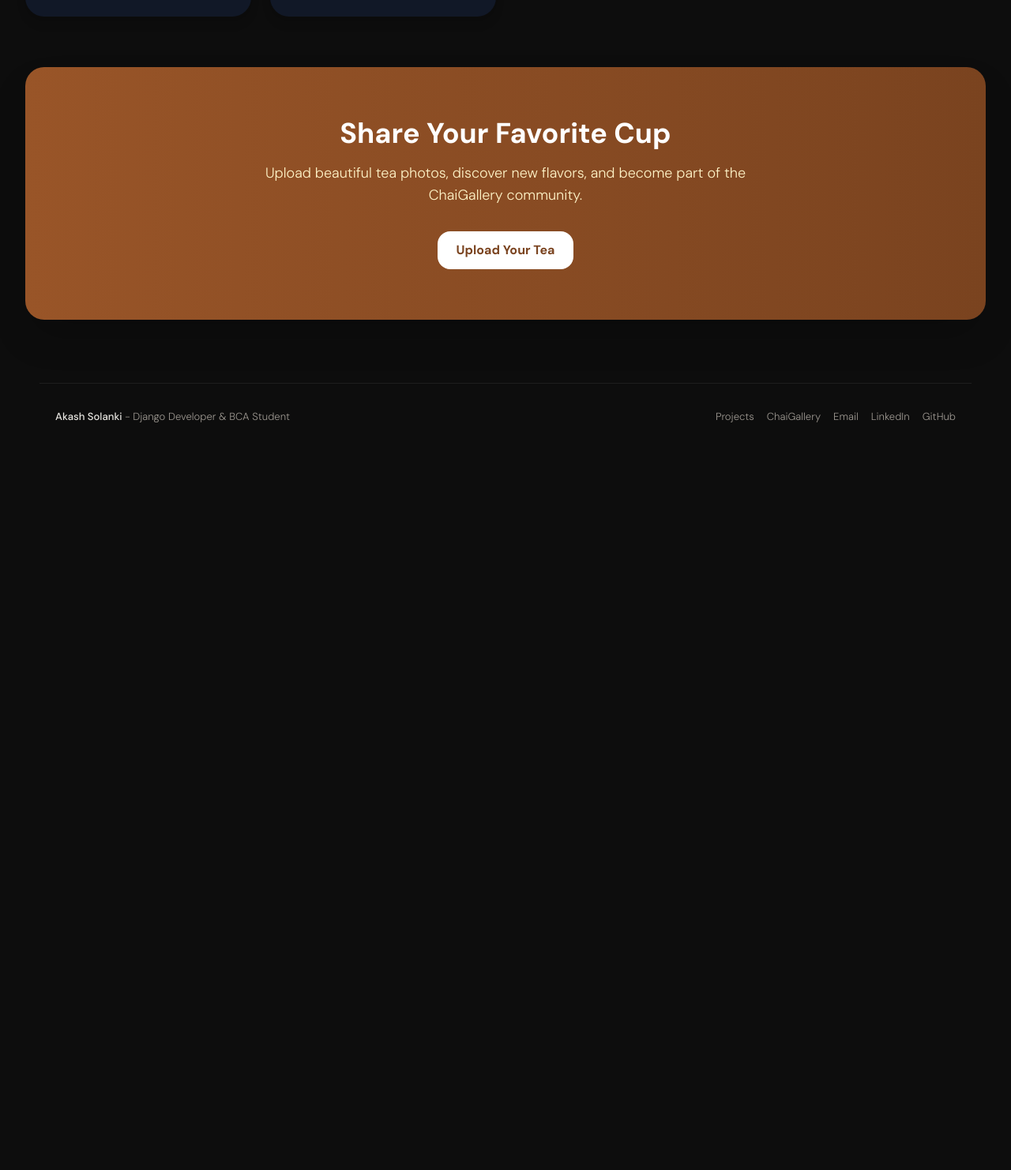
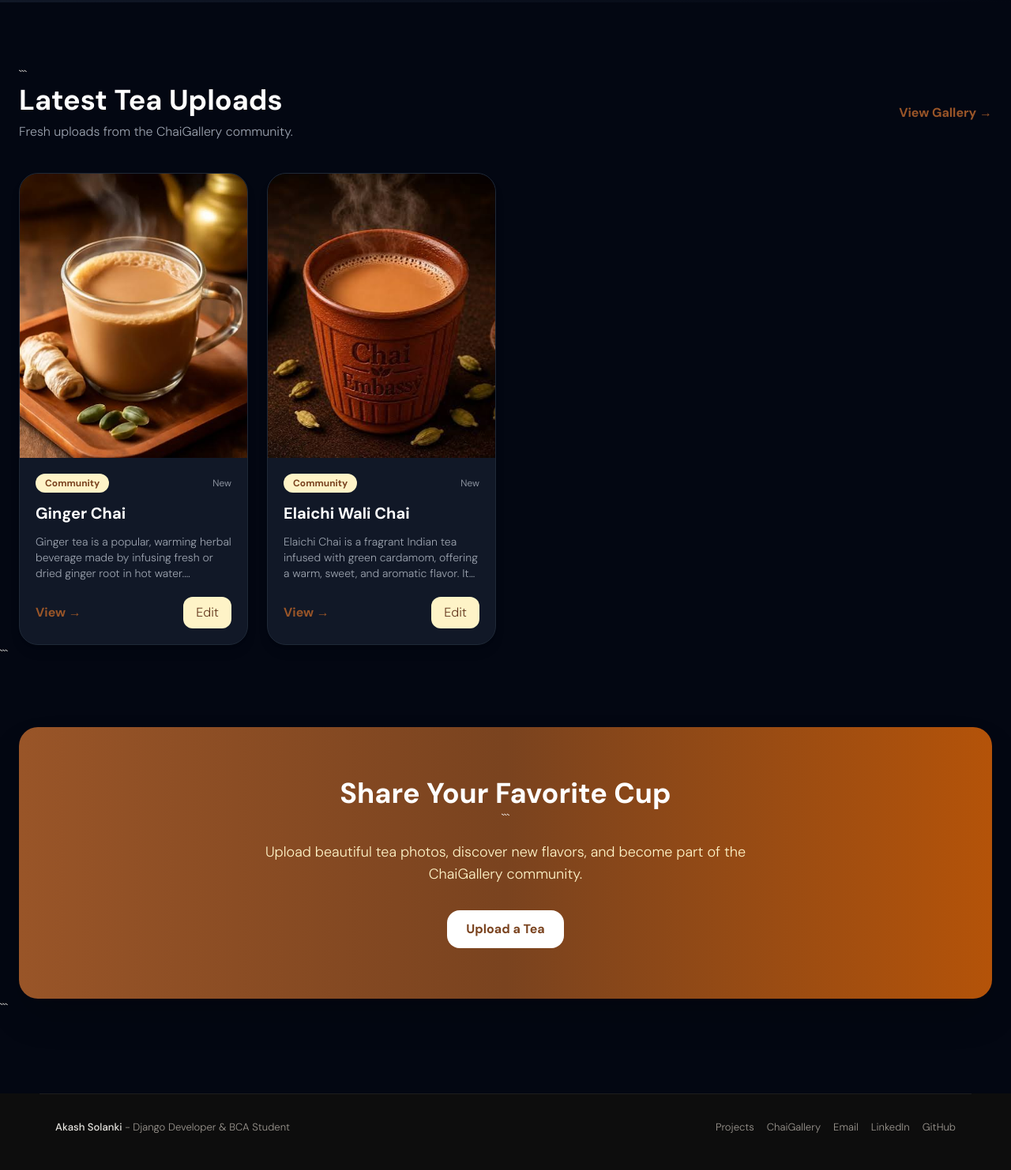
Before and after one commit to Akash112004/ChaiGallery, a Django app: page /chai/ in a window 1280 px wide. Shown: the part 1389-2871 px from the top of the page at 79% size. Before the commit the page ends 1924 px from the top, so only its background shows below. Run offline with Django 4.2, Linux system fonts and the light colour scheme; data comes from the database, SQL or seed files in the repository; some libraries are stand-ins or nearby versions.

Commit message:
Refactor code structure for improved readability and maintainability

````diff
--- a/chaiheadq/chai/templates/index.html
+++ b/chaiheadq/chai/templates/index.html
@@ -1,133 +1,189 @@
 {% extends 'base.html' %}
+{% load static %}
 
-{% block title %}Discover the World of Chai | ChaiGallery{% endblock %}
+{% block title %}ChaiGallery | Discover the World of Chai{% endblock %}
 
 {% block content %}
 
 <!-- Hero Section -->
-<section class="relative overflow-hidden">
-    <div class="max-w-7xl mx-auto px-4 sm:px-6 lg:px-8 py-20 lg:py-28">
+
+<section class="relative overflow-hidden bg-gradient-to-br from-amber-50 via-orange-50 to-yellow-50 dark:from-gray-950 dark:via-gray-900 dark:to-gray-950">
+    <div class="max-w-7xl mx-auto px-6 py-20 lg:py-28">
         <div class="grid lg:grid-cols-2 gap-12 items-center">
 
+     <div class="hero-image-card">
+                    <img src="{% static 'images/chai-hero.jpg' %}" alt="A beautiful cup of chai" class="hero-image">
+                </div>
             <!-- Left Content -->
         <div>
-                <span class="inline-flex items-center rounded-full bg-chai-100 text-chai-700 px-4 py-2 text-sm font-medium">
-                    Explore tea from around the world
+            <span class="inline-flex items-center px-4 py-2 rounded-full bg-amber-100 text-chai-700 text-sm font-semibold">
+                Discover handcrafted tea stories
             </span>
 
-                <h1 class="mt-6 text-5xl lg:text-7xl font-bold leading-tight">
-                    Discover the
-                    <span class="text-chai-600">World of Chai</span>
+            <h1 class="mt-6 text-5xl lg:text-7xl font-bold leading-tight text-gray-900 dark:text-white">
+                Welcome to
+                <span class="text-chai-600">ChaiGallery</span>
             </h1>
 
             <p class="mt-6 text-lg text-gray-600 dark:text-gray-400 max-w-xl">
-                    Browse beautiful tea photography, discover traditional chai recipes,
-                    and share your favorite cup with a passionate tea community.
+                A modern gallery where tea lovers share beautiful chai photos,
+                unique flavors, and memorable brewing experiences from around the world.
             </p>
 
-                <div class="mt-8 flex flex-col sm:flex-row gap-4">
+            <div class="mt-8 flex flex-wrap gap-4">
                 <a href="{% url 'gallery' %}"
-                       class="inline-flex items-center justify-center px-6 py-3 rounded-2xl bg-chai-600 text-white font-semibold hover:bg-chai-700 transition hover:scale-105">
-                        Browse Gallery
+                   class="px-6 py-3 rounded-2xl bg-chai-600 text-white font-semibold hover:bg-chai-700 transition">
+                    Explore Gallery
                 </a>
 
-                    <a href="{% url 'categories' %}"
-                       class="inline-flex items-center justify-center px-6 py-3 rounded-2xl border border-chai-300 text-chai-700 dark:text-chai-300 hover:bg-chai-50 dark:hover:bg-gray-900 transition">
-                        Explore Categories
+                <a href="{% url 'upload' %}"
+                   class="px-6 py-3 rounded-2xl border border-chai-300 text-chai-700 dark:text-chai-300 hover:bg-amber-100 dark:hover:bg-gray-800 transition">
+                    Upload Your Tea
                 </a>
             </div>
 
-                <!-- Stats -->
-                <div class="mt-12 grid grid-cols-3 gap-6">
+            <div class="mt-10 grid grid-cols-3 gap-6">
                 <div>
-                        <p class="text-3xl font-bold text-chai-700 dark:text-chai-300">500+</p>
-                        <p class="text-sm text-gray-600 dark:text-gray-400">Tea Photos</p>
+                    <p class="text-3xl font-bold text-chai-700 dark:text-chai-300">{{ teas|length }}</p>
+                    <p class="text-sm text-gray-600 dark:text-gray-400">Featured Teas</p>
                 </div>
                 <div>
-                        <p class="text-3xl font-bold text-chai-700 dark:text-chai-300">25+</p>
-                        <p class="text-sm text-gray-600 dark:text-gray-400">Categories</p>
+                    <p class="text-3xl font-bold text-chai-700 dark:text-chai-300">100%</p>
+                    <p class="text-sm text-gray-600 dark:text-gray-400">Community Driven</p>
                 </div>
                 <div>
-                        <p class="text-3xl font-bold text-chai-700 dark:text-chai-300">10k+</p>
-                        <p class="text-sm text-gray-600 dark:text-gray-400">Tea Lovers</p>
+                    <p class="text-3xl font-bold text-chai-700 dark:text-chai-300">∞</p>
+                    <p class="text-sm text-gray-600 dark:text-gray-400">Tea Stories</p>
                 </div>
             </div>
         </div>
 
         <!-- Right Image -->
         <div class="relative">
-                <div class="rounded-3xl overflow-hidden shadow-2xl">
+            <div class="rounded-3xl overflow-hidden shadow-2xl border border-amber-200 dark:border-gray-800">
                 <img
                     src="https://images.unsplash.com/photo-1515823064-d6e0c04616a7?auto=format&fit=crop&w=900&q=80"
                     alt="Cup of chai tea"
-                        class="w-full h-[550px] object-cover"
-                    >
+                    class="w-full h-[560px] object-cover">
             </div>
 
             <div class="absolute -bottom-6 -left-6 bg-white dark:bg-gray-900 rounded-2xl shadow-xl p-5 border border-amber-100 dark:border-gray-800">
-                    <p class="font-semibold">Masala Chai</p>
-                    <p class="text-sm text-gray-600 dark:text-gray-400">
-                        Trending this week
-                    </p>
+                <p class="font-semibold text-gray-900 dark:text-white">Today's Favorite</p>
+                <p class="text-sm text-gray-600 dark:text-gray-400">A warm cup shared by the community</p>
             </div>
         </div>
 
     </div>
 </div>
+```
+
 </section>
 
-<!-- Featured Categories -->
-<section class="py-16">
-    <div class="max-w-7xl mx-auto px-4 sm:px-6 lg:px-8">
+<!-- Featured Uploads -->
 
+<section class="py-20 bg-amber-50/40 dark:bg-gray-950">
+    <div class="max-w-7xl mx-auto px-6">
+
+```
     <div class="flex items-center justify-between mb-10">
-            <h2 class="text-3xl font-bold">Featured Categories</h2>
-            <a href="{% url 'categories' %}"
-               class="text-chai-600 font-medium hover:text-chai-700 transition">
-                View all →
+        <div>
+            <h2 class="text-3xl lg:text-4xl font-bold text-gray-900 dark:text-white">Latest Tea Uploads</h2>
+            <p class="mt-2 text-gray-600 dark:text-gray-400">Fresh uploads from the ChaiGallery community.</p>
+        </div>
+
+        <a href="{% url 'gallery' %}"
+           class="text-chai-600 font-semibold hover:text-chai-700 transition">
+            View Gallery →
         </a>
     </div>
 
     {% if teas %}
-            <div class="grid md:grid-cols-2 lg:grid-cols-4 gap-6">
+    <div class="grid md:grid-cols-2 xl:grid-cols-4 gap-6">
+
         {% for tea in teas %}
-                    <div class="group rounded-3xl overflow-hidden bg-white dark:bg-gray-900 shadow-lg hover:shadow-2xl transition duration-300 hover:-translate-y-1">
+        <article class="group rounded-3xl overflow-hidden bg-white dark:bg-gray-900 border border-amber-100 dark:border-gray-800 shadow-lg hover:shadow-2xl transition duration-300 hover:-translate-y-1">
+
+            <div class="aspect-[4/5] overflow-hidden">
                 <img src="{{ tea.image.url }}"
-                             class="h-48 w-full object-cover group-hover:scale-105 transition duration-300"
-                             alt="{{ tea.name }}">
+                     alt="{{ tea.name }}"
+                     class="h-full w-full object-cover group-hover:scale-105 transition duration-500">
+            </div>
+
             <div class="p-5">
-                            <h3 class="font-semibold text-lg">{{ tea.name }}</h3>
-                            <p class="text-sm text-gray-600 dark:text-gray-400 mt-1">
-                                {{ tea.description|default:'No description provided.' }}
+                <div class="flex items-center justify-between mb-3">
+                    <span class="px-3 py-1 rounded-full bg-amber-100 text-chai-700 text-xs font-semibold">
+                        Community
+                    </span>
+                    <span class="text-xs text-gray-500 dark:text-gray-400">New</span>
+                </div>
+
+                <h3 class="text-xl font-bold text-gray-900 dark:text-white">
+                    {{ tea.name }}
+                </h3>
+
+                <p class="mt-3 text-sm text-gray-600 dark:text-gray-400 line-clamp-3">
+                    {{ tea.description|default:"A beautiful tea shared by a member of the ChaiGallery community." }}
                 </p>
+
+                <div class="mt-5 flex items-center justify-between">
+                    <a href="{% url 'gallery' %}"
+                       class="text-chai-600 font-semibold hover:text-chai-700 transition">
+                        View →
+                    </a>
+
+                    <a href="{% url 'edit_tea' tea.id %}"
+                       class="px-4 py-2 rounded-xl bg-amber-100 text-chai-800 hover:bg-amber-200 transition">
+                        Edit
+                    </a>
                 </div>
             </div>
+
+        </article>
         {% endfor %}
+
     </div>
+
     {% else %}
-            <div class="rounded-3xl border border-dashed border-amber-300 bg-amber-50 dark:bg-gray-900 dark:border-gray-700 p-10 text-center text-gray-600 dark:text-gray-400">
-                No teas have been uploaded yet. Visit Upload and add your first tea.
-            </div>
-        {% endif %}
-    </div>
-</section>
 
-<!-- CTA -->
-<section class="pb-20">
-    <div class="max-w-7xl mx-auto px-4 sm:px-6 lg:px-8">
-        <div class="rounded-3xl bg-gradient-to-r from-chai-600 to-chai-700 text-white p-10 lg:p-16 text-center shadow-2xl">
-            <h2 class="text-4xl font-bold">Share Your Favorite Cup</h2>
-            <p class="mt-4 text-lg text-amber-100 max-w-2xl mx-auto">
-                Upload beautiful tea photos, discover new flavors,
-                and become part of the ChaiGallery community.
+    <div class="rounded-3xl border border-dashed border-amber-300 bg-white dark:bg-gray-900 dark:border-gray-700 p-12 text-center">
+        <h3 class="text-2xl font-bold text-gray-900 dark:text-white">No teas uploaded yet</h3>
+        <p class="mt-3 text-gray-600 dark:text-gray-400">
+            Be the first to share your favorite chai with the community.
         </p>
 
         <a href="{% url 'upload' %}"
-               class="mt-8 inline-flex items-center px-6 py-3 rounded-2xl bg-white text-chai-700 font-semibold hover:bg-amber-50 transition hover:scale-105">
-                Upload Your Tea
+           class="mt-6 inline-flex px-6 py-3 rounded-2xl bg-chai-600 text-white font-semibold hover:bg-chai-700 transition">
+            Upload Your First Tea
+        </a>
+    </div>
+
+    {% endif %}
+
+</div>
+```
+
+</section>
+
+<!-- Call to Action -->
+
+<section class="pb-24 bg-amber-50/40 dark:bg-gray-950">
+    <div class="max-w-7xl mx-auto px-6">
+        <div class="rounded-3xl bg-gradient-to-r from-chai-600 via-chai-700 to-amber-700 text-white p-10 lg:p-16 text-center shadow-2xl">
+            <h2 class="text-4xl font-bold">Share Your Favorite Cup</h2>
+
+```
+        <p class="mt-4 text-lg text-amber-100 max-w-2xl mx-auto">
+            Upload beautiful tea photos, discover new flavors, and become part of the ChaiGallery community.
+        </p>
+
+        <a href="{% url 'upload' %}"
+           class="mt-8 inline-flex px-6 py-3 rounded-2xl bg-white text-chai-700 font-semibold hover:bg-amber-50 transition">
+            Upload a Tea
         </a>
     </div>
 </div>
+```
+
 </section>
 
 {% endblock %}
--- a/chaiheadq/chai/views.py
+++ b/chaiheadq/chai/views.py
@@ -111,7 +111,7 @@
 
 
 def edit_tea(request, tea_id):
-    tea = get_object_or_404(Tea, id=tea_id)
+    tea = get_object_or_404(Tea, id=tea_id, )
 
     if request.method == 'POST':
         form = TeaForm(request.POST, request.FILES, instance=tea)
--- a/chaiheadq/chaiheadq/settings.py
+++ b/chaiheadq/chaiheadq/settings.py
@@ -15,6 +15,8 @@
 
 # Build paths inside the project like this: BASE_DIR / 'subdir'.
 BASE_DIR = Path(__file__).resolve().parent.parent
+
+
 
 
 # Quick-start development settings - unsuitable for production
@@ -137,4 +139,6 @@
 MEDIA_ROOT = os.path.join(BASE_DIR, 'media')
 
 STATIC_URL = '/static/'
-STATICFILES_DIRS = [os.path.join(BASE_DIR, 'static')]
+STATICFILES_DIRS = [
+    BASE_DIR.parent / 'static',
+]
````
Also changed, not shown: chaiheadq/chai/templates/gallery.html (+160 -34 lines), manage.py (+21 -0 lines), requirements.txt (line endings or trailing spaces), static/images/chai-hero.jpg (added). Lines whose indentation alone changed are shown as unchanged.
